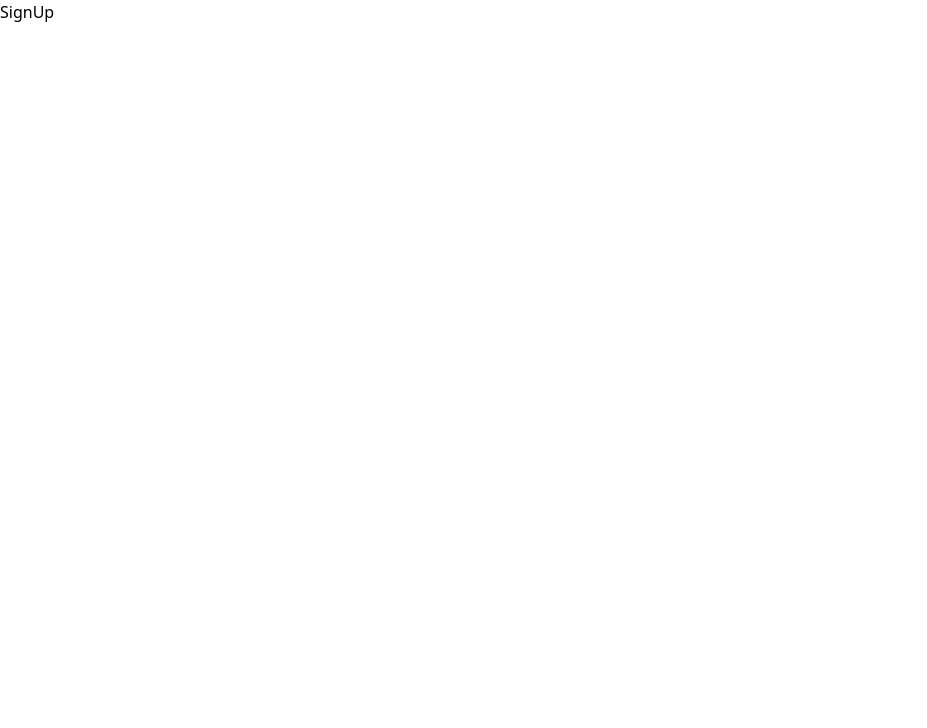
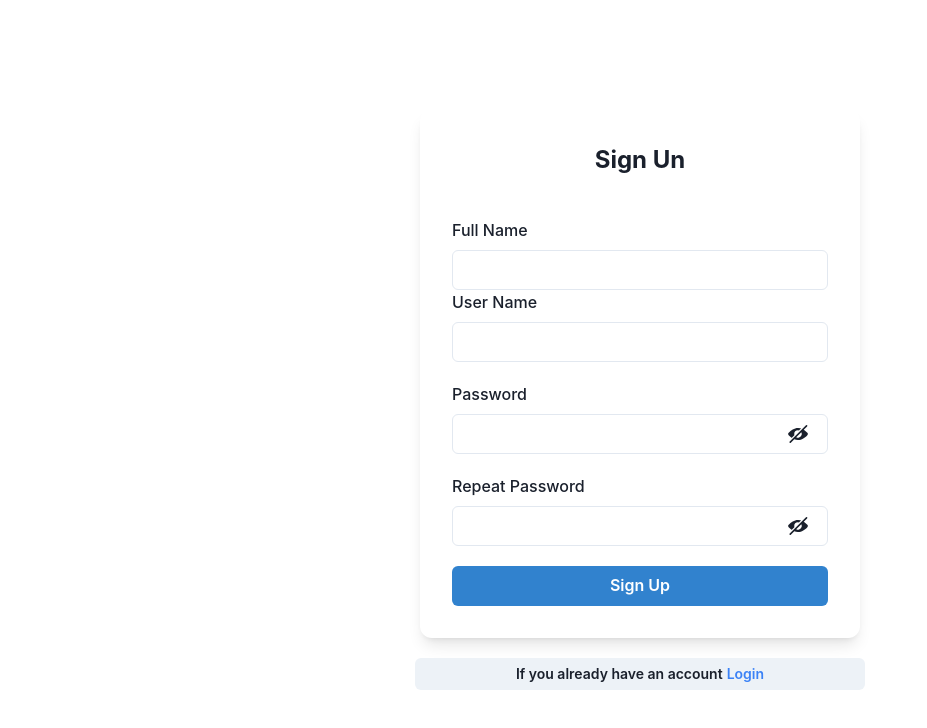
Before and after one commit to Habibulloh08/Blog, a React (Vite) app: page /sign-up in a window 1280 px wide. Shown: the top 728 px of the page, without its empty margins (0-927 px from the left). Built offline with nearby package versions, Linux system fonts and the light colour scheme.

Commit message:
sign in and sign ip update

```diff
--- /dev/null
+++ b/src/components/Navbar.jsx
@@ -0,0 +1,27 @@
+import { useNavigate } from "react-router-dom";
+import Logo from "../assets/logo.svg";
+import { Button } from "@chakra-ui/react";
+
+const Navbar = () => {
+  const navigate = useNavigate();
+  return (
+    <nav className="py-[10px] shadow-sm">
+      <div className="container flex items-center justify-between">
+        <img src={Logo} alt="" width={70} className="cursor-pointer" />
+        {/* <button className="bg-blue-500 py-[9px] px-[15px] text-white rounded-lg">
+          Sign in
+        </button> */}
+        <Button
+          colorScheme="gray"
+          variant="outline"
+          size="sm"
+          onClick={() => navigate("/sign-in")}
+        >
+          Sign In
+        </Button>
+      </div>
+    </nav>
+  );
+};
+
+export default Navbar;
--- a/src/index.css
+++ b/src/index.css
@@ -1,3 +1,13 @@
 @tailwind base;
 @tailwind components;
 @tailwind utilities;
+* {
+  margin: 0;
+  padding: 0;
+  box-sizing: border-box;
+}
+.container {
+  max-width: 1240px;
+  margin: 0 auto;
+  padding: 0 20px;
+}
--- a/src/layout/index.jsx
+++ b/src/layout/index.jsx
@@ -1,17 +1,11 @@
 import { Outlet } from "react-router-dom";
+import Navbar from "../components/Navbar";
 
 const Layout = () => {
   return (
     <>
-      <header className="bg-white px-[50px] sticky top-0 z-50">
-        <nav className="py-[10px] shadow-sm">
-          <div className="container flex items-center justify-between">
-            {/* <img src={Logo} alt="" width={70} className="cursor-pointer" /> */}
-            <button className="bg-blue-500 py-[9px] px-[15px] text-white rounded-lg">
-              Sign in
-            </button>
-          </div>
-        </nav>
+      <header className=" bg-white px-[50px] sticky top-0 z-50">
+        <Navbar />
       </header>
       <main className="w-full mx-auto max-w-[800px]">
         <div className="bg-red-300">
--- a/src/main.jsx
+++ b/src/main.jsx
@@ -1,12 +1,12 @@
 import React from "react";
 import ReactDOM from "react-dom/client";
-import App from "./App.jsx";
 import "./index.css";
 import { RouterProvider } from "react-router-dom";
-import router from "./router/index.jsx";
+import { ChakraProvider } from "@chakra-ui/react";
+import router from "./router";
 
 ReactDOM.createRoot(document.getElementById("root")).render(
-  <RouterProvider router={router}>
-    <App />
-  </RouterProvider>
+  <ChakraProvider>
+    <RouterProvider router={router} />
+  </ChakraProvider>
 );
--- a/src/pages/Auth/SigIn.jsx
+++ b/src/pages/Auth/SigIn.jsx
@@ -1,7 +1,91 @@
+import { ViewIcon, ViewOffIcon } from "@chakra-ui/icons";
+import {
+  Button,
+  FormControl,
+  FormLabel,
+  Input,
+  Text,
+  useToast,
+} from "@chakra-ui/react";
+import { useEffect, useRef, useState } from "react";
+import { useNavigate } from "react-router-dom";
+import useLoader from "../../store";
+
 const SigIn = () => {
+  const toast = useToast();
+  const { isLoading, startLoading, endLoading } = useLoader();
+  const navigate = useNavigate();
+  const pasRef = useRef();
+  const [showPass, setShowPass] = useState(false);
+
+  useEffect(() => {
+    if (showPass) {
+      pasRef.current.type = "text";
+    } else {
+      pasRef.current.type = "password";
+    }
+  }, [showPass]);
+  const singInFunc = () => {
+    startLoading();
+    setTimeout(() => {
+      endLoading(true);
+    }, 2000);
+    toast({
+      title: "Hello",
+      status: "success",
+      position: "top",
+      variant: "top-accent",
+    });
+  };
   return (
-    <div>SigIn</div>
-  )
-}
+    <>
+      <div className="h-screen w-full flex items-center justify-center flex-col">
+        <div className="w-full max-w-[440px] shadow-lg p-8 rounded-xl">
+          <Text fontSize="2xl" className="font-bold text-center mb-[40px]">
+            Sign In
+          </Text>
+          <FormControl>
+            <FormLabel htmlFor="username">User Name</FormLabel>
+            <Input id="username" type="text" />
+            <div className="relative">
+              <FormLabel htmlFor="password" className="mt-[20px]">
+                Password
+              </FormLabel>
+              <Input ref={pasRef} id="password" type="password" />
+              {showPass ? (
+                <ViewIcon
+                  onClick={() => setShowPass(!showPass)}
+                  className="z-99 text-[20px] absolute top-[42px] right-[20px] cursor-pointer"
+                />
+              ) : (
+                <ViewOffIcon
+                  onClick={() => setShowPass(!showPass)}
+                  className="z-99 text-[20px] absolute top-[42px] right-[20px] cursor-pointer"
+                />
+              )}
+            </div>
+            <Button
+              isLoading={isLoading}
+              onClick={() => singInFunc()}
+              colorScheme="blue"
+              className="w-full mt-[20px]"
+            >
+              Sign In
+            </Button>
+          </FormControl>
+        </div>
+        <Button
+          onClick={() => navigate("/sign-up")}
+          colorScheme="gray"
+          size="sm"
+          className="w-full max-w-[450px] mt-[20px]"
+        >
+          If you haven't an account{" "}
+          <span className="text-blue-500 ml-1">Register new account</span>
+        </Button>
+      </div>
+    </>
+  );
+};
 
-export default SigIn
+export default SigIn;
--- a/src/pages/Auth/SignUp.jsx
+++ b/src/pages/Auth/SignUp.jsx
@@ -1,7 +1,90 @@
+import { ViewIcon, ViewOffIcon } from "@chakra-ui/icons";
+import { Button, FormControl, FormLabel, Input, Text } from "@chakra-ui/react";
+import { useEffect, useRef, useState } from "react";
+import { useNavigate } from "react-router-dom";
+
 const SignUp = () => {
+  const navigate = useNavigate();
+  const pasRef1 = useRef();
+  const pasRef2 = useRef();
+  const [showPass1, setShowPass1] = useState(false);
+  const [showPass2, setShowPass2] = useState(false);
+
+  useEffect(() => {
+    if (showPass1) {
+      pasRef1.current.type = "text";
+    } else {
+      pasRef1.current.type = "password";
+    }
+    if (showPass2) {
+      pasRef2.current.type = "text";
+    } else {
+      pasRef2.current.type = "password";
+    }
+  }, [showPass1, showPass2]);
   return (
-    <div>SignUp</div>
-  )
-}
+    <>
+      <div className="h-screen w-full flex items-center justify-center flex-col">
+        <div className="w-full max-w-[440px] shadow-lg p-8 rounded-xl">
+          <Text fontSize="2xl" className="font-bold text-center mb-[40px]">
+            Sign Un
+          </Text>
+          <FormControl>
+            <FormLabel htmlFor="fullname">Full Name</FormLabel>
+            <Input id="fullname" type="text" />
+            <FormLabel htmlFor="username">User Name</FormLabel>
+            <Input id="username" type="text" />
+            <div className="relative">
+              <FormLabel htmlFor="password" className="mt-[20px]">
+                Password
+              </FormLabel>
+              <Input ref={pasRef1} id="password" type="password" />
+              {showPass1 ? (
+                <ViewIcon
+                  onClick={() => setShowPass1(!showPass1)}
+                  className="z-99 text-[20px] absolute top-[42px] right-[20px] cursor-pointer"
+                />
+              ) : (
+                <ViewOffIcon
+                  onClick={() => setShowPass1(!showPass1)}
+                  className="z-99 text-[20px] absolute top-[42px] right-[20px] cursor-pointer"
+                />
+              )}
+            </div>
+            <div className="relative">
+              <FormLabel htmlFor="r-password" className="mt-[20px]">
+                Repeat Password
+              </FormLabel>
+              <Input ref={pasRef2} id="r-password" type="password" />
+              {showPass2 ? (
+                <ViewIcon
+                  onClick={() => setShowPass2(!showPass2)}
+                  className="z-99 text-[20px] absolute top-[42px] right-[20px] cursor-pointer"
+                />
+              ) : (
+                <ViewOffIcon
+                  onClick={() => setShowPass2(!showPass2)}
+                  className="z-99 text-[20px] absolute top-[42px] right-[20px] cursor-pointer"
+                />
+              )}
+            </div>
+            <Button colorScheme="blue" className="w-full mt-[20px]">
+              Sign Up
+            </Button>
+          </FormControl>
+        </div>
+        <Button
+          onClick={() => navigate("/sign-in")}
+          colorScheme="gray"
+          size="sm"
+          className="w-full max-w-[450px] mt-[20px]"
+        >
+          If you already have an account{" "}
+          <span className="text-blue-500 ml-1">Login</span>
+        </Button>
+      </div>
+    </>
+  );
+};
 
-export default SignUp
+export default SignUp;
--- /dev/null
+++ b/src/store/index.jsx
@@ -0,0 +1,8 @@
+import { create } from "zustand";
+
+const useLoader = create((set) => ({
+  isLoading: false,
+  startLoading: () => set(() => ({ isLoading: true })),
+  endLoading: (payload) => set(() => ({ isLoading: payload && false })),
+}));
+export default useLoader;
```
Also changed, not shown: package.json (+7 -1 lines), src/pages/Details.jsx (+3 -5 lines), src/pages/Home.jsx (+5 -5 lines), 1 other file (tests, documents, lock files or other folders).
